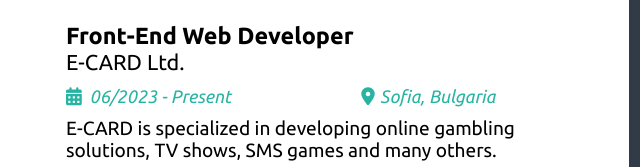
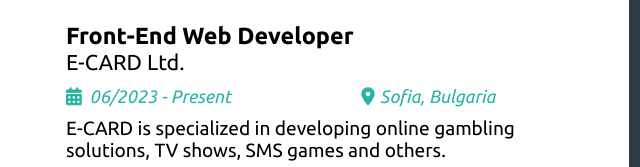
Before and after one commit to g-t-georgiev/my-online-resume, a website: page index.html in a window 1280 px wide. Shown: the part 948-1115 px from the top of the page, 601-1241 px from the left. Drawn offline with Linux system fonts and the light colour scheme.

Commit message:
Updated work experience entry's description.

```diff
--- a/index.html
+++ b/index.html
@@ -496,7 +496,7 @@
                         <time datetime="2023-06" class="job-entry-date">06/2023</time> - <time class="job-entry-date">Present</time>
                     </p>
                     <p class="job-entry-location">Sofia, Bulgaria</p>
-                    <p class="job-entry-descr">E-CARD is specialized in developing online gambling solutions, TV shows, SMS games and many others.</p>
+                    <p class="job-entry-descr">E-CARD is specialized in developing online gambling solutions, TV shows, SMS games and others.</p>
                     <div class="job-entry-tasks">
                         <span class="job-entry-tasks-label">Achievements/Tasks</span>
                         <ul class="job-entry-tasks" role="list">
```
